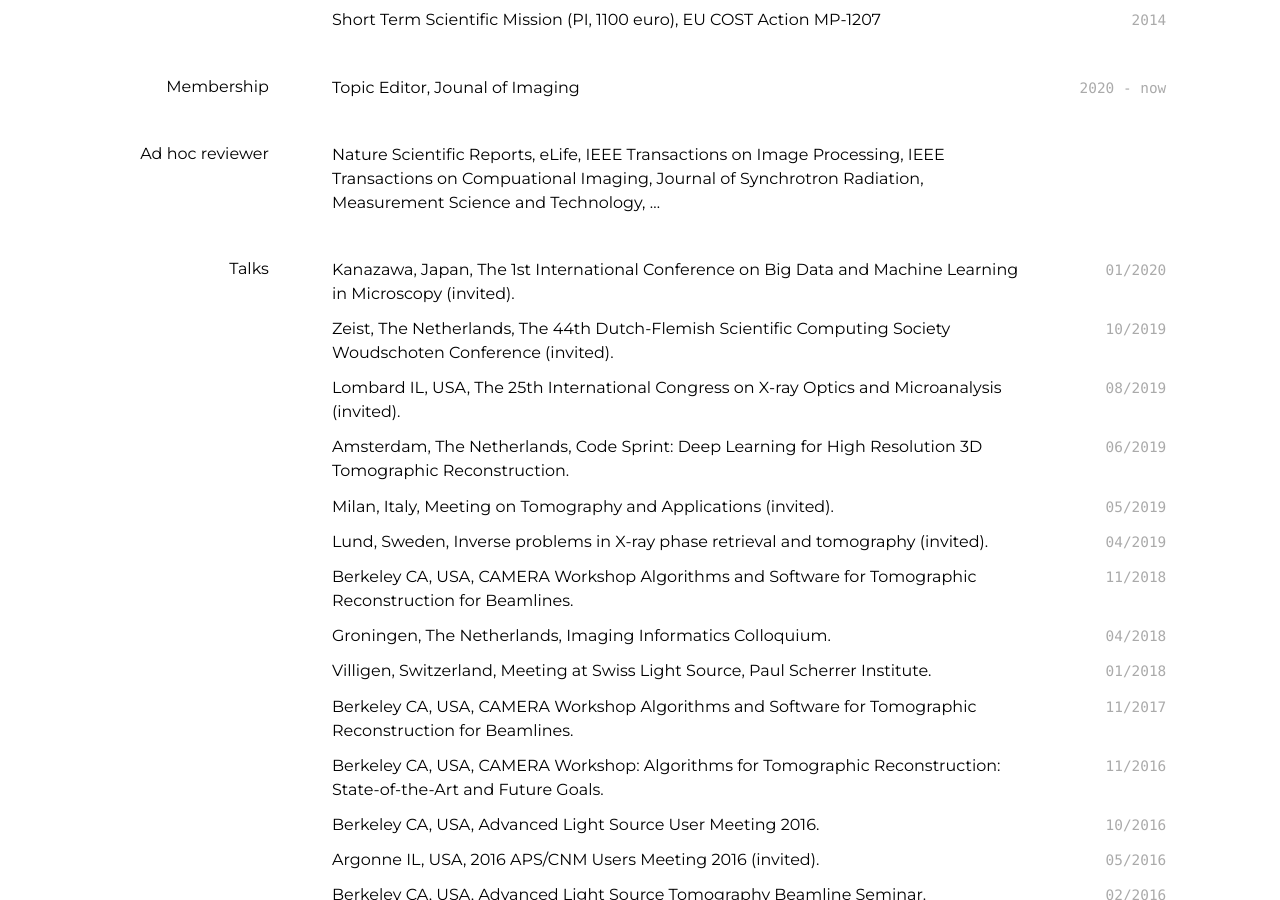
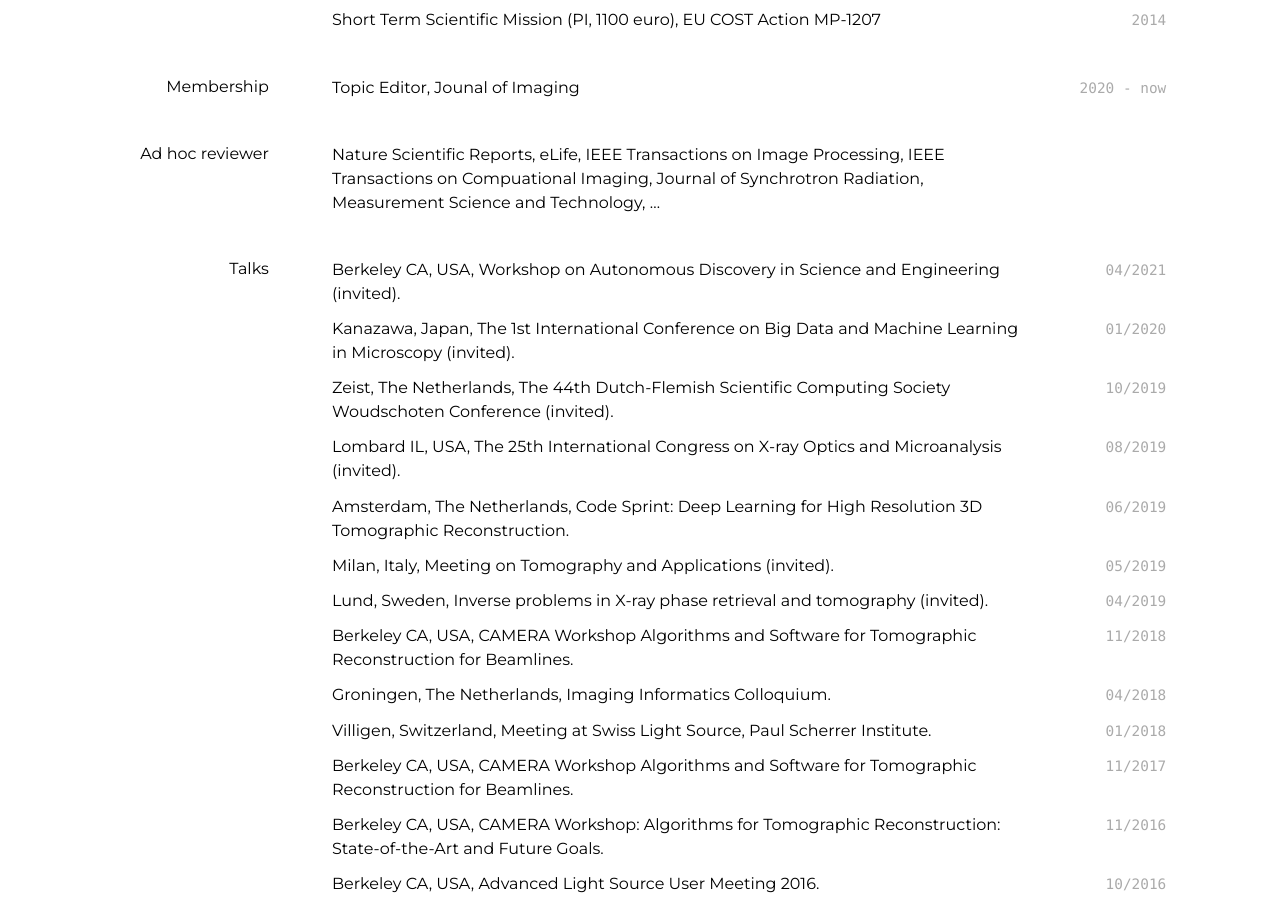
Before and after one commit to dmpelt/dmpelt.github.com, a Jekyll site: the page built from cv.md, in a window 1280 px wide and 900 px high, scrolled down 2081 px. Built offline with Jekyll 4.4.1, drawn with Linux system fonts in a browser that asks for light colours.

Commit message:
Update cv.md

```diff
--- a/cv.md
+++ b/cv.md
@@ -113,6 +113,8 @@ Short Term Scientific Mission (PI, 1100 euro), EU COST Action MP-1207
 Nature Scientific Reports, eLife, IEEE Transactions on Image Processing, IEEE Transactions on Compuational Imaging, Journal of Synchrotron Radiation, Measurement Science and Technology, ...
 
 ### Talks
+
+`04/2021` Berkeley CA, USA, Workshop on Autonomous Discovery in Science and Engineering (invited).
 
 `01/2020` Kanazawa, Japan, The 1st International Conference on Big Data and Machine Learning in Microscopy (invited).
 
```
